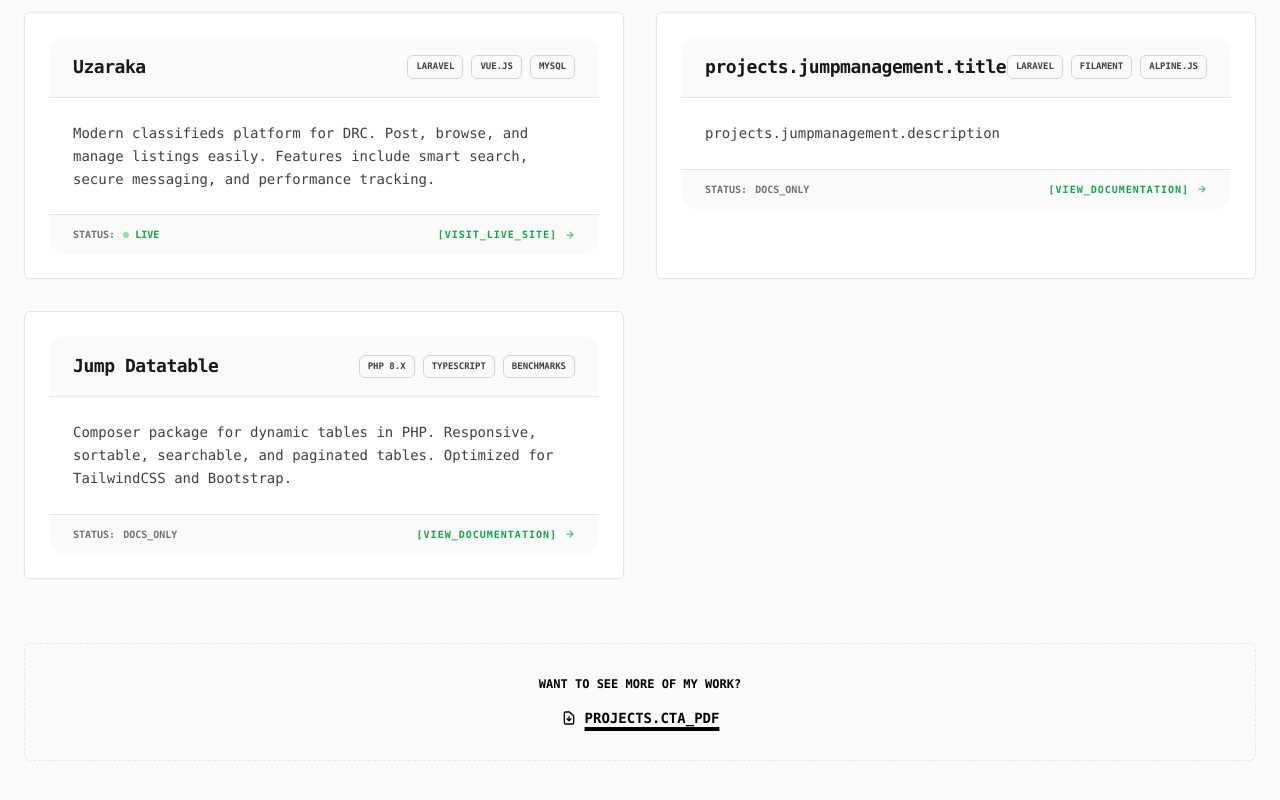
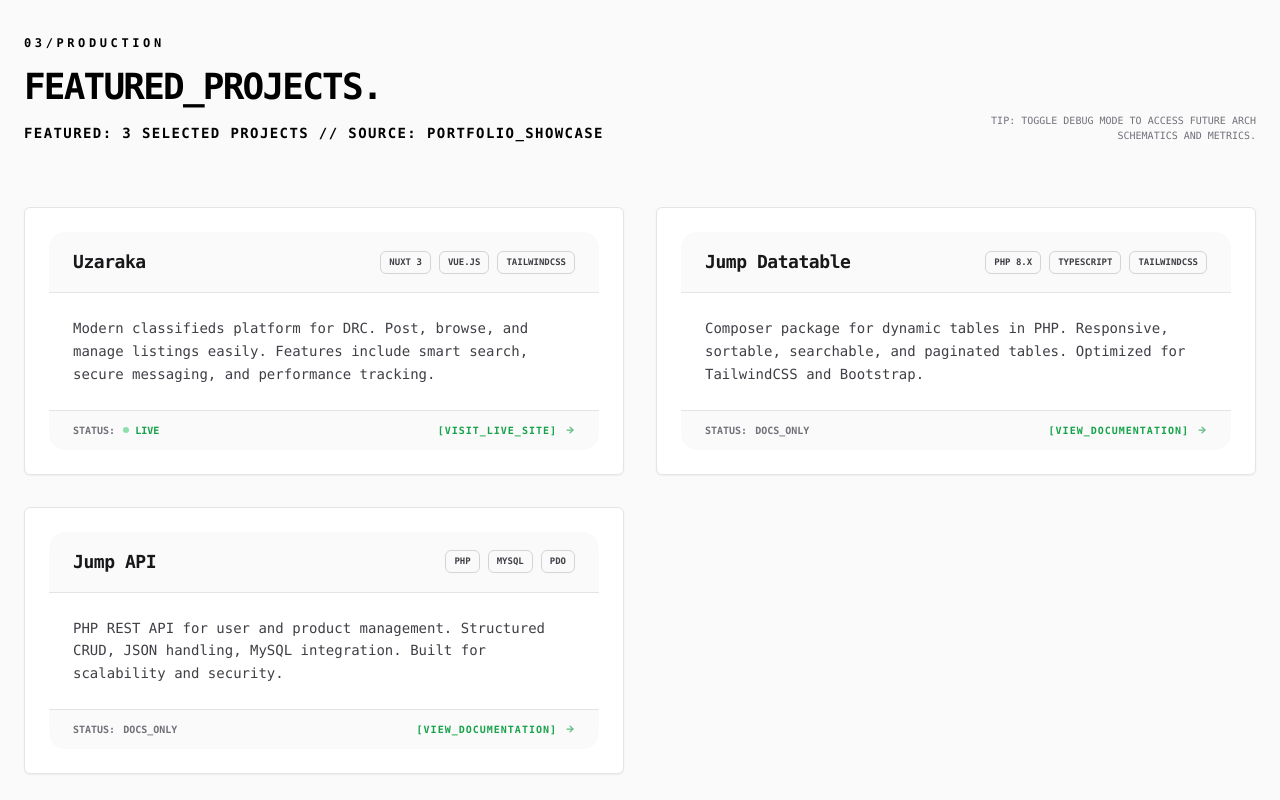
Before and after one commit to judempoyo/judempoyov3, a Nuxt app: page / in a window 1280 px wide. Shown: the part 2000-2800 px from the top of the page. Built offline with nearby package versions, Linux system fonts and the light colour scheme.

Commit message:
fix : update project section and journeyLog component

```diff
--- a/app/components/JourneyLogs.vue
+++ b/app/components/JourneyLogs.vue
@@ -4,9 +4,9 @@
 </script>
 
 <template>
-  <div class="space-y-6">
+  <div class="space-y-3">
     <div v-for="(log, index) in logs" :key="index"
-      class="group relative pl-6 pb-6 border-l-2 border-zinc-300 dark:border-zinc-700 last:border-transparent hover:border-green-500 dark:hover:border-green-400 transition-colors">
+      class="group relative pl-6 pb-3 border-l-2 border-zinc-300 dark:border-zinc-700 last:border-transparent hover:border-green-500 dark:hover:border-green-400 transition-colors">
 
       <div
         class="absolute -left-[9px] top-0 w-4 h-4 rounded-full border-2 border-zinc-300 dark:border-zinc-700 bg-zinc-100 dark:bg-zinc-900 group-hover:border-green-500 dark:group-hover:border-green-400 group-hover:bg-green-500 dark:group-hover:bg-green-400 transition-all">
--- a/app/components/sections/Projects.vue
+++ b/app/components/sections/Projects.vue
@@ -37,17 +37,16 @@
 
             <!-- Footer CTA -->
             <div
-                class="mt-16 p-8 border border-border border-dashed dark:border-zinc-700 flex flex-col items-center gap-4 text-center rounded-md">
-                <span class="text-xs font-bold text-muted-foreground dark:text-zinc-400 uppercase">
+                class="mt-16 p-8 bg-zinc-50 dark:bg-zinc-900 border-2 border-zinc-200 dark:border-zinc-700 border-dashed flex flex-col items-center gap-4 text-center rounded-lg hover:border-green-500 dark:hover:border-green-400 transition-all duration-300">
+                <span class="text-sm font-bold text-zinc-600 dark:text-zinc-400 uppercase tracking-wide">
                     {{ t('projects.cta_footer') }}
                 </span>
-                <a href="/portfolio-jude-mpoyo.pdf" download="Portfolio-Jude-Mpoyo.pdf"
-                    class="text-sm font-black uppercase underline decoration-primary dark:decoration-green-500 decoration-4 underline-offset-4 hover:text-primary dark:hover:text-green-500 transition-colors flex items-center gap-2">
-                    <svg class="w-4 h-4" fill="none" stroke="currentColor" viewBox="0 0 24 24">
-                        <path stroke-linecap="round" stroke-linejoin="round" stroke-width="2"
-                            d="M12 10v6m0 0l-3-3m3 3l3-3m2 8H7a2 2 0 01-2-2V5a2 2 0 012-2h5.586a1 1 0 01.707.293l5.414 5.414a1 1 0 01.293.707V19a2 2 0 01-2 2z" />
+                <a href="https://github.com/judempoyo" target="_blank" rel="noopener noreferrer"
+                    class="inline-flex items-center gap-2 px-6 py-3 bg-zinc-900 dark:bg-zinc-100 text-zinc-100 dark:text-zinc-900 text-sm font-black uppercase rounded-md hover:bg-green-600 dark:hover:bg-green-500 hover:text-white dark:hover:text-white transition-all duration-200 shadow-sm hover:shadow-md">
+                    <svg class="w-5 h-5" fill="currentColor" viewBox="0 0 24 24">
+                        <path d="M12 0c-6.626 0-12 5.373-12 12 0 5.302 3.438 9.8 8.207 11.387.599.111.793-.261.793-.577v-2.234c-3.338.726-4.033-1.416-4.033-1.416-.546-1.387-1.333-1.756-1.333-1.756-1.089-.745.083-.729.083-.729 1.205.084 1.839 1.237 1.839 1.237 1.07 1.834 2.807 1.304 3.492.997.107-.775.418-1.305.762-1.604-2.665-.305-5.467-1.334-5.467-5.931 0-1.311.469-2.381 1.236-3.221-.124-.303-.535-1.524.117-3.176 0 0 1.008-.322 3.301 1.23.957-.266 1.983-.399 3.003-.404 1.02.005 2.047.138 3.006.404 2.291-1.552 3.297-1.23 3.297-1.23.653 1.653.242 2.874.118 3.176.77.84 1.235 1.911 1.235 3.221 0 4.609-2.807 5.624-5.479 5.921.43.372.823 1.102.823 2.222v3.293c0 .319.192.694.801.576 4.765-1.589 8.199-6.086 8.199-11.386 0-6.627-5.373-12-12-12z"/>
                     </svg>
-                    {{ t('projects.cta_pdf') }}
+                    {{ t('projects.cta_github') }}
                 </a>
             </div>
 
--- a/app/composables/useJourneyLogs.ts
+++ b/app/composables/useJourneyLogs.ts
@@ -7,19 +7,29 @@
 export const useJourneyLogs = () => {
     const logs: JourneyLog[] = [
         {
-            date: '2021',
+            date: '2025',
             eventKey: 'journey.logs.0.event',
             detailKey: 'journey.logs.0.detail'
         },
         {
-            date: '2023',
+            date: '2025',
             eventKey: 'journey.logs.1.event',
             detailKey: 'journey.logs.1.detail'
         },
         {
-            date: '2025',
+            date: '2024',
             eventKey: 'journey.logs.2.event',
             detailKey: 'journey.logs.2.detail'
+        },
+        {
+            date: '2024',
+            eventKey: 'journey.logs.3.event',
+            detailKey: 'journey.logs.3.detail'
+        },
+        {
+            date: '2022',
+            eventKey: 'journey.logs.4.event',
+            detailKey: 'journey.logs.4.detail'
         }
     ]
 
--- a/app/composables/useProjects.ts
+++ b/app/composables/useProjects.ts
@@ -9,61 +9,55 @@
         infraKey: string
     }
     archDiagram?: string
+    archKey?: string
     isLive: boolean
     liveUrl?: string
     docsUrl?: string
 }
 
 export const useProjects = () => {
-    const { t } = useI18n()
-
     const projects = computed<Project[]>(() => [
         {
             id: 'uzaraka',
             titleKey: 'projects.uzaraka.title',
             descriptionKey: 'projects.uzaraka.description',
-            stack: ['Laravel', 'Vue.js', 'MySQL', 'Docker'],
+            stack: ['Nuxt 3', 'Vue.js', 'TailwindCSS', 'TypeScript'],
             metrics: {
-                loadTime: '< 250ms',
-                dockerSize: '142MB (Compressed)',
+                loadTime: '< 300ms (local render)',
                 infraKey: 'projects.uzaraka.infra'
             },
-            archDiagram: 'CLIENT --> NGINX --> LARAVEL_CONTAINER --> MYSQL',
+            archDiagram: 'UI_ONLY (Front built with Nuxt 3)',
+            archKey: 'projects.uzaraka.arch',
             isLive: true,
-            liveUrl: 'https://uzaraka.com',
+            liveUrl: 'https://jude.jkantech.net/jude',
             docsUrl: undefined
-        },
-        {
-            id: 'jumpmanagement',
-            titleKey: 'projects.jumpmanagement.title',
-            descriptionKey: 'projects.jumpmanagement.description',
-            stack: ['Laravel', 'Filament', 'Alpine.js', 'Docker'],
-            metrics: {
-                loadTime: '~180ms',
-                dockerSize: '128MB',
-                infraKey: 'projects.jumpmanagement.infra'
-            },
-            archDiagram: 'ERP_CORE (PHP) --> WORK_QUEUE (REDIS) --> PHP_WORKER (AUDIT_LOGS)',
-            isLive: false,
-            liveUrl: undefined,
-            docsUrl: 'https://github.com/judempoyo/jump-management'
         },
         {
             id: 'jumpdatatable',
             titleKey: 'projects.jumpdatatable.title',
             descriptionKey: 'projects.jumpdatatable.description',
-            stack: ['PHP 8.x', 'TypeScript', 'Benchmarks'],
+            stack: ['PHP 8.x', 'TypeScript', 'TailwindCSS', 'Bootstrap'],
             metrics: {
-                loadTime: 'Latency_Optimized',
+                loadTime: 'Latency Optimized',
                 infraKey: 'projects.jumpdatatable.infra'
             },
             isLive: false,
-            liveUrl: undefined,
-            docsUrl: 'https://github.com/judempoyo/jump-datatable'
+            docsUrl: 'https://github.com/judempoyo/jumpDatatable'
+        },
+        {
+            id: 'jumpapi',
+            titleKey: 'projects.jumpapi.title',
+            descriptionKey: 'projects.jumpapi.description',
+            stack: ['PHP', 'MySQL', 'PDO', 'REST API'],
+            metrics: {
+                loadTime: 'Low latency',
+                infraKey: 'projects.jumpapi.infra'
+            },
+            archDiagram: 'PHP --> MySQL --> PDO --> JSON API',
+            isLive: false,
+            docsUrl: 'https://github.com/judempoyo/JumpApi'
         }
     ])
 
-    return {
-        projects
-    }
+    return { projects }
 }
```
